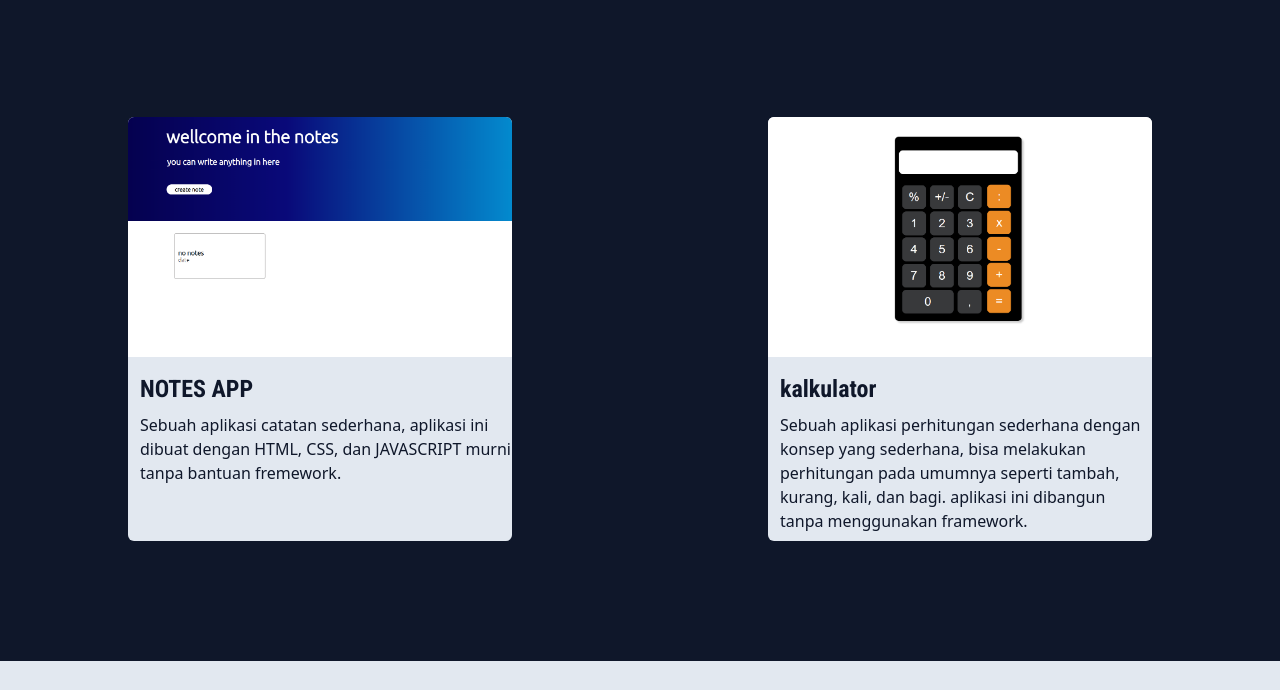
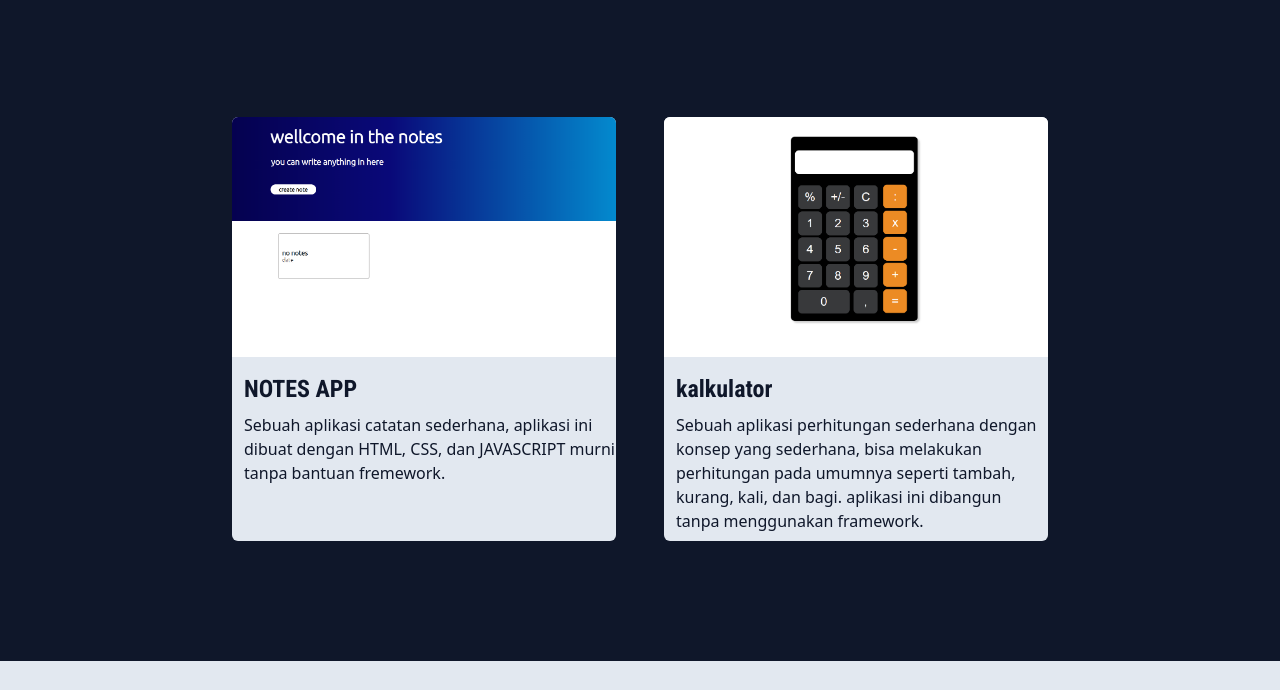
Before and after one commit to ajidarmansyah/ajidarmansyah.github.io, a website: page docs/index.html in a window 1280 px wide. Shown: the part 1148-1838 px from the top of the page. Drawn offline with Linux system fonts and the light colour scheme.

Commit message:
melakukan perbaikan margin pada galery project

```diff
--- a/docs/index.html
+++ b/docs/index.html
@@ -78,12 +78,12 @@
 
         <!-- GALERY -->
         <div class="py-20 container md:flex flex-wrap justify-center mx-auto">
-            <div class="w-96 md:w-80 lg:w-96 bg-slate-200 mx-auto rounded-md overflow-hidden my-10">
+            <div class="w-96 md:w-80 lg:w-96 bg-slate-200 mx-auto md:mx-6 rounded-md overflow-hidden my-10">
                 <div style="background-image: url(./img/apk-catatan.png);" class="w-full h-60 bg-cover hover:opacity-50 transition duration-150 cursor-pointer"></div>
                 <h1 class="text-2xl text-slate-900 font-roboto mt-4 ml-3 font-bold">NOTES APP</h1>
                 <p class="text-slate-900 my-2 ml-3">Sebuah aplikasi catatan sederhana, aplikasi ini dibuat dengan HTML, CSS, dan JAVASCRIPT murni tanpa bantuan fremework.</p>
             </div>
-            <div class="w-96 md:w-80 lg:w-96 bg-slate-200 mx-auto rounded-md overflow-hidden my-10">
+            <div class="w-96 md:w-80 lg:w-96 bg-slate-200 mx-auto md:mx-6 rounded-md overflow-hidden my-10">
                 <div style="background-image: url(./img/project-kalkulator1.png);" class="w-full h-60 bg-cover hover:opacity-50 transition duration-150 cursor-pointer"></div>
                 <h1 class="text-2xl text-slate-900 font-roboto mt-4 ml-3 font-bold">kalkulator</h1>
                 <p class="text-slate-900 my-2 ml-3">Sebuah aplikasi perhitungan sederhana dengan konsep yang sederhana, bisa melakukan perhitungan pada umumnya seperti tambah, kurang, kali, dan bagi. aplikasi ini dibangun tanpa menggunakan framework.</p>
```
Also changed, not shown: docs/output.css.
